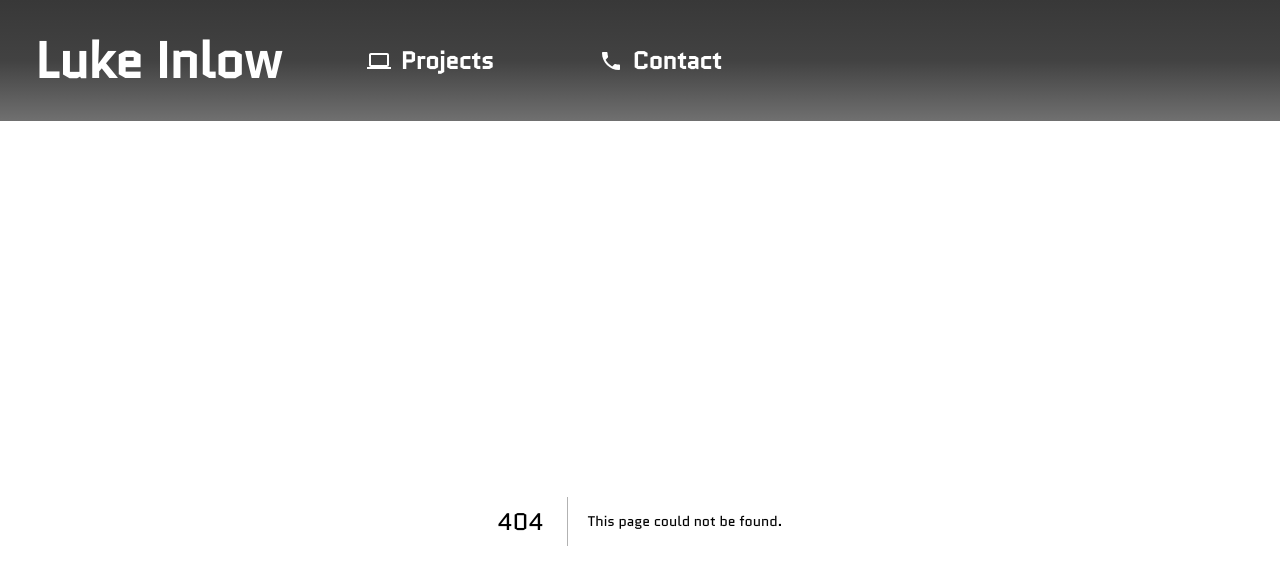
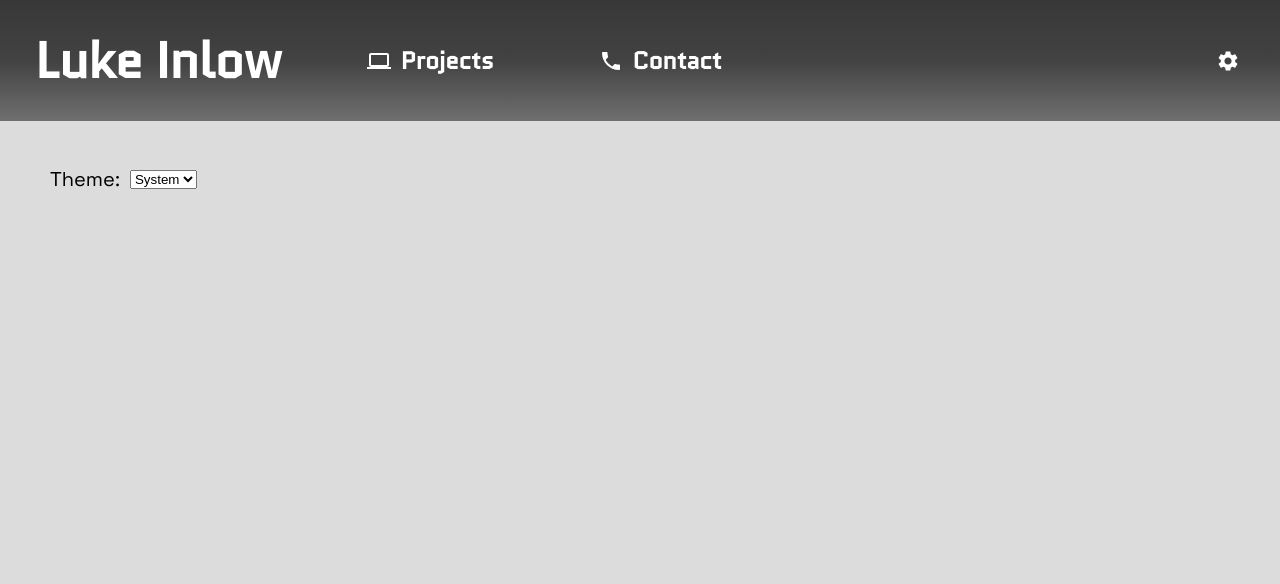
Before and after one commit to Lii02/portfolio, a Next.js app: page /settings in a window 1280 px wide. Before the commit this address had no page. Shown: the top 584 px of the page. Built offline with nearby package versions, Linux system fonts and the light colour scheme.

Commit message:
Settings page

```diff
--- /dev/null
+++ b/app/settings/page.tsx
@@ -0,0 +1,13 @@
+import '@/styles/settings.css';
+import dynamic from 'next/dynamic';
+const ThemeSwitch = dynamic(() => import('@/components/ThemeSwitch'));
+
+export default function Settings() {
+	return (
+		<div className='Settings Section'>
+			<p className='Option'>
+				Theme: <ThemeSwitch />
+			</p>
+		</div>
+	);
+}
--- a/components/NavBar.tsx
+++ b/components/NavBar.tsx
@@ -1,6 +1,6 @@
 import '@/styles/NavBar.css';
 import Link from 'next/link';
-import { MdComputer, MdPhone } from 'react-icons/md';
+import { MdComputer, MdPhone, MdSettings } from 'react-icons/md';
 
 export default function NavBar() {
 	return (
@@ -22,6 +22,12 @@ export default function NavBar() {
 					Contact
 				</h2>
 			</Link>
+
+			<Link href='/settings' className='SettingsButton'>
+				<h2>
+					<MdSettings />
+				</h2>
+			</Link>
 		</nav>
 	);
 }
--- /dev/null
+++ b/components/ThemeSwitch.tsx
@@ -0,0 +1,26 @@
+'use client';
+
+import { useState, useEffect } from 'react';
+import { useTheme } from 'next-themes';
+
+export default function ThemeSwitch() {
+	const [mounted, setMounted] = useState(false);
+	const { theme, setTheme } = useTheme();
+
+	useEffect(() => {
+		setMounted(true);
+	}, []);
+
+	if (!mounted) return null;
+
+	return (
+		<select
+			className='ThemeSwitch'
+			value={theme}
+			onChange={(e) => setTheme(e.target.value)}>
+			<option value='system'>System</option>
+			<option value='light'>Light</option>
+			<option value='dark'>Dark</option>
+		</select>
+	);
+}
--- a/styles/NavBar.css
+++ b/styles/NavBar.css
@@ -63,9 +63,9 @@
 @media (min-width: 768px) {
 	.NavBar {
 		flex-direction: row;
-	}
 
-	.SettingsButton {
-		margin-left: auto;
+		.SettingsButton {
+			margin-left: auto;
+		}
 	}
 }
--- a/styles/globals.css
+++ b/styles/globals.css
@@ -9,17 +9,16 @@
 	--button-timing: 0.2s;
 }
 
-@media (prefers-color-scheme: dark) {
-	:root {
-		--background-color: rgb(20, 20, 20);
-		--foreground-color: white;
-		--splitter-color: rgb(25, 25, 25);
-	}
+[data-theme='dark'] {
+	--background-color: rgb(20, 20, 20);
+	--foreground-color: white;
+	--splitter-color: rgb(25, 25, 25);
 }
 
 body {
 	-webkit-font-smoothing: antialiased;
 	-moz-osx-font-smoothing: grayscale;
+	max-width: 100vw;
 	margin: 0px 0px;
 	padding: 0px 0px;
 	background-color: var(--background-color);
--- /dev/null
+++ b/styles/settings.css
@@ -0,0 +1,10 @@
+.Settings {
+	.Option {
+		display: flex;
+		align-items: center;
+	}
+
+	.ThemeSwitch {
+		margin-left: 10px;
+	}
+}
```
Also changed, not shown: 1 other file (tests, documents, lock files or other folders).
